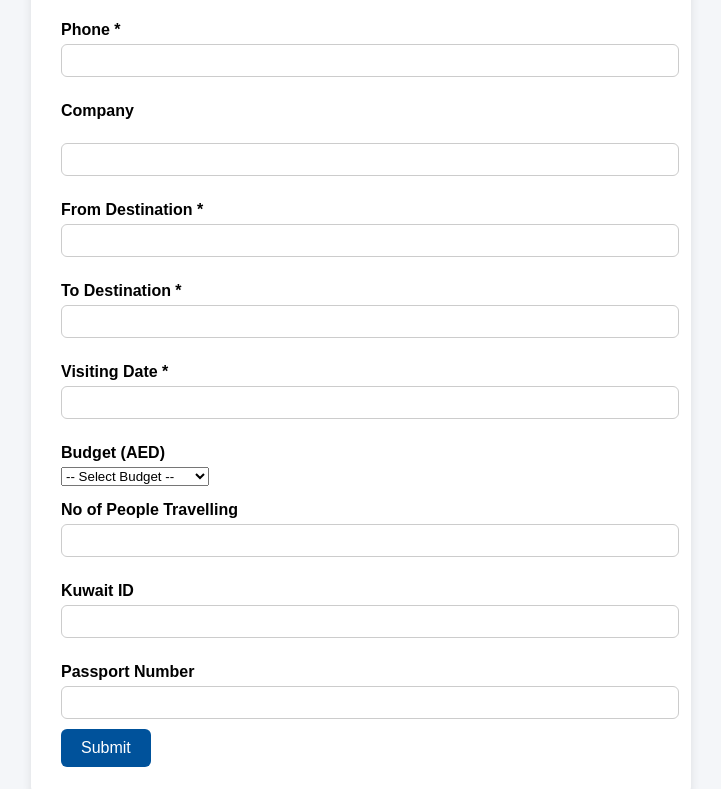
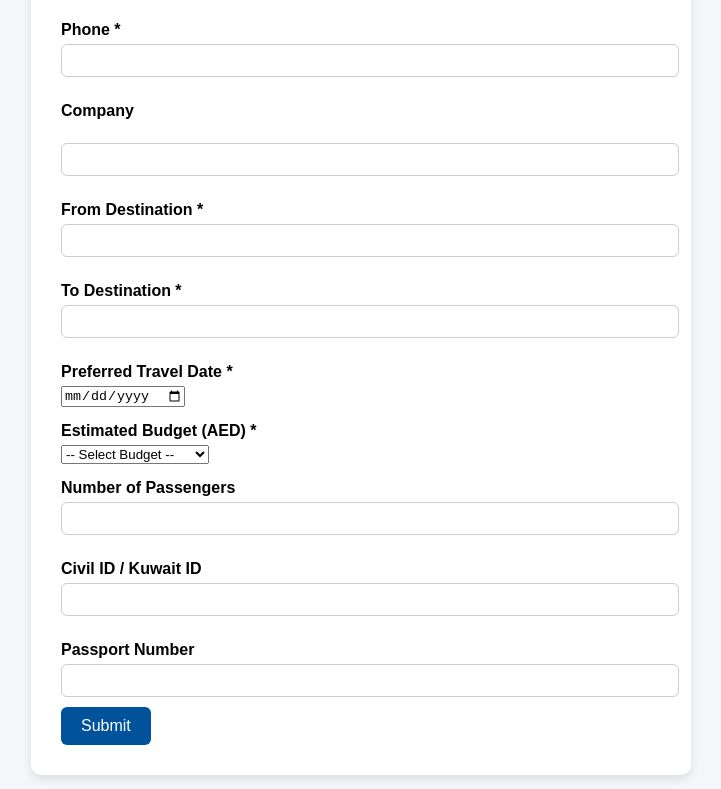
Before and after one commit to prajwalwarpdrivetech/NewLeadQGoAviation.com, a plain HTML site: page index.html in a window 1280 px wide. Shown: the part 510-1299 px from the top of the page, without its empty margins (279-1000 px from the left). Drawn offline with Linux system fonts and the light colour scheme.

Commit message:
Update index.html

```diff
--- a/index.html
+++ b/index.html
@@ -88,12 +88,12 @@
     <label for="00NKd00000vDyUh">To Destination *</label>
     <input id="00NKd00000vDyUh" name="00NKd00000vDyUh" maxlength="50" type="text" required>
 
-<label for="00NKd00000vDyV1">Visiting Date *</label>
-<input id="00NKd00000vDyV1" name="00NKd00000vDyV1" size="12" type="text" required />
+    <!-- Visiting Date -->
+	<label for="00NKd00000vDyV1">Preferred Travel Date *</label>
+	<input id="00NKd00000vDyV1" name="00NKd00000vDyV1" type="date" required />
 
-
-    <!-- Optional Fields -->
-    <label for="00NKd00000vDyUm">Budget (AED)</label>
+	<!-- Budget as Picklist -->
+	<label for="00NKd00000vDyUm">Estimated Budget (AED) *</label>
 	<select id="00NKd00000vDyUm" name="00NKd00000vDyUm" required>
 	  <option value="">-- Select Budget --</option>
 	  <option value="Less than 5,000 AED">Less than 5,000 AED</option>
@@ -102,15 +102,18 @@
 	  <option value="Above 20,000 AED">Above 20,000 AED</option>
 	</select>
 
-
-    <label for="00NKd00000vDyUr">No of People Travelling</label>
+	<!-- No. of People -->
+	<label for="00NKd00000vDyUr">Number of Passengers</label>
 	<input id="00NKd00000vDyUr" name="00NKd00000vDyUr" type="text">
 
-    <label for="00NKd00000vDyBA">Kuwait ID</label>
+	<!-- Kuwait ID -->
+	<label for="00NKd00000vDyBA">Civil ID / Kuwait ID</label>
 	<input id="00NKd00000vDyBA" name="00NKd00000vDyBA" maxlength="50" type="text">
 
+	<!-- Passport Number -->
 	<label for="00NKd00000vDyB5">Passport Number</label>
 	<input id="00NKd00000vDyB5" name="00NKd00000vDyB5" maxlength="50" type="text">
+
 
     <input type="submit" value="Submit">
   </form>
```
Lines whose indentation alone changed are shown as unchanged.
